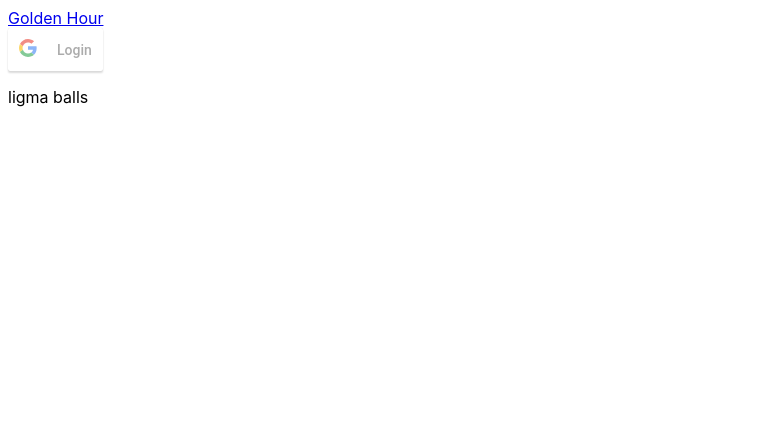
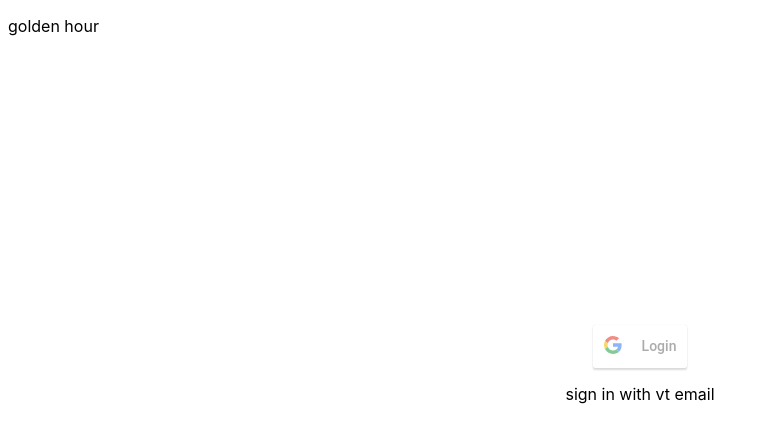
Before and after one commit to rahilshah13/golden-hour-client, a React (Create React App) app: page / in a window 1280 px wide. Shown: the top 442 px of the page, without its empty margins (0-769 px from the left). Built offline with nearby package versions, Linux system fonts and the light colour scheme; no server answers; the HTML template or start-up script is replaced by a standard one.

Commit message:
hmm hmm hm

```diff
--- a/public/index.html
+++ b/public/index.html
@@ -5,7 +5,7 @@
     <link rel="icon" href="%PUBLIC_URL%/favicon.ico" />
     <meta name="viewport" content="width=device-width, initial-scale=1" />
     <meta name="theme-color" content="#000000" />
-    <meta name="description" content="Web site created using create-react-app" />
+    <meta name="description" content="golden hour." />
     <link rel="apple-touch-icon" href="%PUBLIC_URL%/logo192.png" />
     <!--
       manifest.json provides metadata used when your web app is installed on a
@@ -21,7 +21,7 @@
       work correctly both with client-side routing and a non-root public URL.
       Learn how to configure a non-root public URL by running `npm run build`.
     -->
-    <title>React App</title>
+    <title>golden hour</title>
   </head>
   <body>
     <noscript>You need to enable JavaScript to run this app.</noscript>
--- a/src/App.js
+++ b/src/App.js
@@ -1,10 +1,11 @@
-import React from 'react';
-import { BrowserRouter, Routes, Route} from 'react-router-dom';
+import React, {useState, useEffect} from 'react';
+import { BrowserRouter, Routes, Route, Redirect} from 'react-router-dom';
 import Header from './components/Header';
 import Home from './components/Home';
 import SwipePage from './components/SwipePage';
 
 const App = () => {
+
   return (
     <BrowserRouter>
       <div>
@@ -13,9 +14,7 @@ const App = () => {
         </div>
         <div>
           <Routes>
-            <Route path="/swipe" element={<SwipePage />}/>
-            <Route path="/home" element={<Home />} />
-            <Route path="/" element={<p>ligma balls</p>}/>
+            <Route path="/" element={ <Home /> }/>
           </Routes>
         </div>
       </div>
--- a/src/components/GoogleAuth.js
+++ b/src/components/GoogleAuth.js
@@ -1,9 +1,10 @@
 import React, { useEffect } from "react";
 import clientId from "../config/GoogleClientId";
 import GoogleLogin from 'react-google-login';
+import "../styles/home.css";
 
-async function onSuccess(user) {
-    console.log(user, "lets goooo");
+//TODO: TEST REQ NOT WORKING FLOW
+async function onSuccess(user, setAuth) {
     fetch("http://localhost:5000/api/auth/login", {
         method: "POST",
         headers: {
@@ -11,23 +12,30 @@ async function onSuccess(user) {
             'Authorization': `Bearer ${user.tokenId}`
         },
         body: JSON.stringify(user),
-    }).then(res => console.log(res));
+    })
+    .then(res => res.json())
+    .then((data) => {
+        setAuth(true);
+        localStorage.setItem("token", data.token);
+    }).catch(e => console.log(e));
 }
 
 
 
-function GoogleAuth() {
+function GoogleAuth({setAuth}) {
     return (
+        <div className="oAuthButton">
             <GoogleLogin
                 clientId={clientId}
                 buttonText="Login"
-            onSuccess={async (user) => onSuccess(user)}
+                onSuccess={async (user) => onSuccess(user, setAuth)}
                 onFailure={(user) => console.log("TODO: oAuth failure", user)}
                 cookiePolicy={'single_host_origin'}
                 redirectUri="localhost:3000/"
                 hostedDomain="vt.edu"
                 uxMode="popup"
             />
+        </div>
     );
 }
 
--- a/src/components/Header.js
+++ b/src/components/Header.js
@@ -1,13 +1,8 @@
 import React from 'react';
-import { Link } from 'react-router-dom';
-import GoogleAuth from './GoogleAuth';
 
 const Header = () => {
     return (
-        <div>
-            <Link to="/home"> Golden Hour </Link>
-            <div> <GoogleAuth /> </div>
-        </div>
+        <p> golden hour </p>
     );
 }
 
--- a/src/components/Home.js
+++ b/src/components/Home.js
@@ -1,10 +1,19 @@
-import React from 'react';
+import React, {useState, useEffect} from 'react';
+import GoogleAuth from './GoogleAuth';
+import Lobby from './Lobby';
+const Home = () => {
 
-const Home = () => {
+    const [isAuthenticated, setAuth] = useState(false);
+
     return (
-        <div>
-            HOME - LETS GO!
-        </div>
+        isAuthenticated
+        ?
+            <Lobby />
+        :
+            <div className='oAuthButtonContainer'>
+                <GoogleAuth setAuth={setAuth} />
+                <p>sign in with vt email</p>
+            </div>
     );
 }
 
--- /dev/null
+++ b/src/components/Lobby.js
@@ -0,0 +1,25 @@
+import React, {useState, useEffect} from 'react';
+import SwipePage from './SwipePage';
+import { socket, createWebsocket } from '../helpers/Websocket';
+
+function Lobby() {
+    // not_started, started
+    const [event, setEvent] = useState({state: "not_started"});
+
+    // TODO: make sure connection isn't being reset on re-render or refresh (?)
+    useEffect((setEvent)=>{
+        createWebsocket();
+        setEvent({state: "started"});
+    },[]);
+
+    switch(event) {
+        case "not_started":
+            return ( <p>I JUST WALKED INTO THE LOBBY!</p> );
+        case "started":
+            return ( <SwipePage /> );
+        default:
+            return ( <p>I JUST WALKED INTO THE LOBBY!</p> )
+    }
+}
+
+export default Lobby;
--- a/src/components/SwipePage.js
+++ b/src/components/SwipePage.js
@@ -45,6 +45,8 @@ function SwipePage() {
         updateCameraList(videoCameras);
     }, []);
 
+
+    // TODO: ONLY CALL PLAYVIDEO ONSWIPE
     return (
         <div className="cardContainer">
             { db.map((match, index) => {
--- a/src/components/VideoContainer.js
+++ b/src/components/VideoContainer.js
@@ -8,7 +8,7 @@ function VideoContainer({match}) {
     return (
         <div className="card">
             <h3>{match}</h3>
-            <video id={`video-${match}`} autoPlay playsInline controls={false}/>
+            <video className="cardContent" id={`video-${match}`} autoPlay playsInline controls={false}/>
         </div>
     );
 }
--- a/src/helpers/Websocket.js
+++ b/src/helpers/Websocket.js
@@ -1,26 +1,32 @@
-// Create WebSocket connection.
+import { io } from "socket.io-client";
 // todo: wss for https
-const socket = new WebSocket('ws://localhost:4000/ws/auth?token=blahblah');
+var socket = null;
 
-// Connection opened
-socket.addEventListener('open', function (event) {
-    socket.send('Hello Server!');
-});
+function createWebsocket() {
+    socket = new io(process.env.WS_SERVER_URL || 'ws://localhost:4000/ws/', { auth: {token: localStorage.getItem("token")} });
 
-// Listen for messages
-// socket.addEventListener('message', async message => {
-//     console.log('Message from server ', message);
-//     if (message.answer) {
-//         const remoteDesc = new RTCSessionDescription(message.answer);
-//         await peerConnection.setRemoteDescription(remoteDesc);
-//     } else if(message.offer) {
-//         peerConnection.setRemoteDescription(new RTCSessionDescription(message.offer));
-//         const answer = await peerConnection.createAnswer();
-//         await peerConnection.setLocalDescription(answer);
-//         socket.send({'answer': answer});
-//     }
-// });
+    socket.on("connect", () => {
+        // we want to ask the server for the state of the "Event"
+        console.log(socket.connected); // true
+    });
+
+    socket.on("event_state", (state) => {
+        // we want to ask the server for the state of the "Event"
+        console.log("New State: ", state); // true
+    });
+
+    socket.on("queued_match", (match) => {
+        // we want to ask the server for a new peer to connect to
+        console.log("New match: ", match); // true
+    });
+}
+
+
+
+
+
 
 export {
+    createWebsocket,
     socket
 }
--- a/src/index.css
+++ b/src/index.css
@@ -37,6 +37,8 @@ body {
   margin: 10px;
   color: #fff;
 }
+
+
 
 .infoText {
   width: 100%;
--- /dev/null
+++ b/src/styles/home.css
@@ -0,0 +1,12 @@
+.oAuthButtonContainer {
+    display: flex;
+    flex-direction: column;
+    flex-wrap: nowrap;
+    justify-content: center;
+    align-items: center;
+    /* border: 1px solid red; */
+    width:100%;
+    height: 80vh;
+}
+.oAuthButton {
+}
```
Lines whose indentation alone changed are shown as unchanged.
